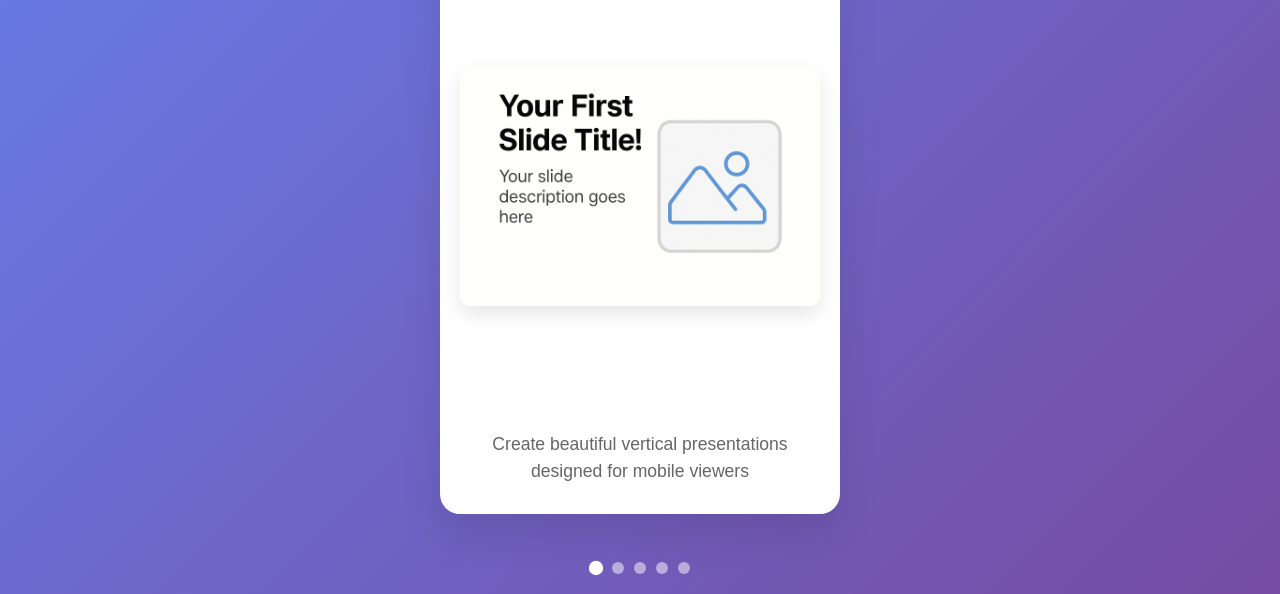
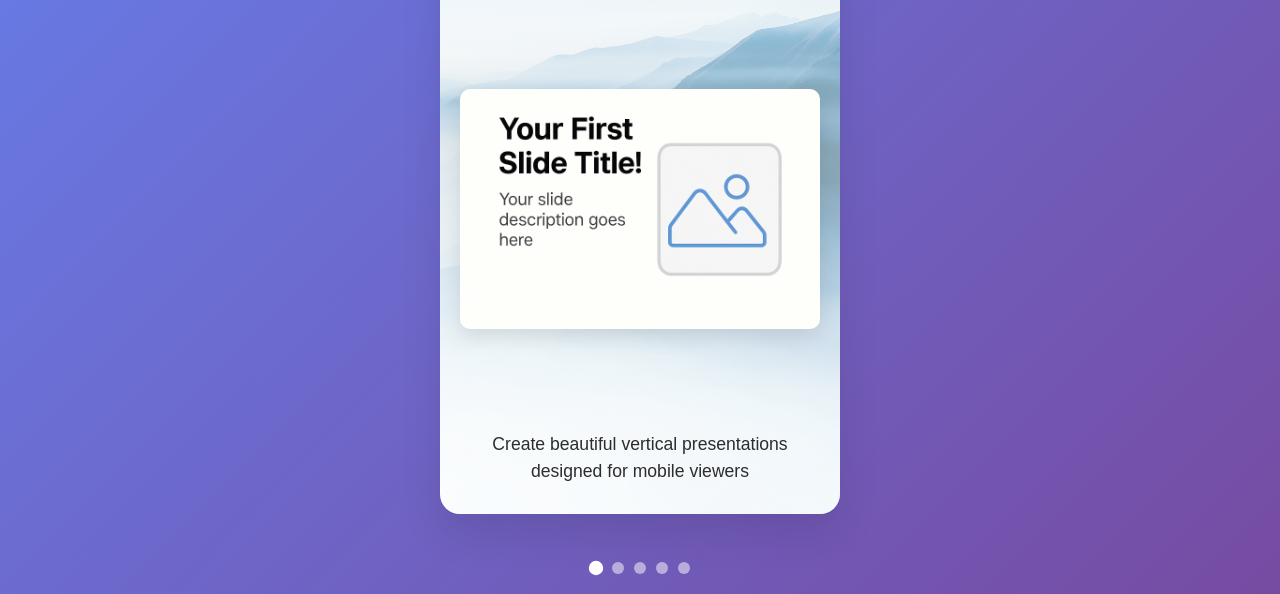
Before and after one commit to ajithraghavan/PhoneSlides, a plain HTML site: page src/index.html in a window 1280 px wide. Shown: the part 206-800 px from the top of the page. Drawn offline with Linux system fonts and the light colour scheme.

Commit message:
Added Background Image Support

```diff
--- a/src/styles.css
+++ b/src/styles.css
@@ -80,6 +80,20 @@ body {
     box-shadow: 0 20px 40px rgba(0, 0, 0, 0.1);
     overflow: hidden;
     transition: transform 0.3s ease;
+    position: relative;
+}
+
+.slide::before {
+    content: '';
+    position: absolute;
+    top: 0;
+    left: 0;
+    right: 0;
+    bottom: 0;
+    background: url('images/bg.jpg') center/cover no-repeat;
+    opacity: 0.5;
+    border-radius: 20px;
+    pointer-events: none;
 }
 
 .slide.active {
@@ -107,10 +121,12 @@ body {
     align-items: center;
     text-align: center;
     cursor: pointer;
+    position: relative;
+    z-index: 1;
 }
 
 .slide-title {
-    font-size: 1.8rem;
+    font-size: 2.0rem;
     font-weight: bold;
     color: #333;
     margin-bottom: 20px;
@@ -137,7 +153,7 @@ body {
 
 .slide-description {
     font-size: 1.1rem;
-    color: #666;
+    color: #2d2d2d;
     line-height: 1.5;
     margin-top: 20px;
     white-space: pre-line;
@@ -155,7 +171,7 @@ body {
     display: flex;
     align-items: center;
     text-align: center;
-    color: #444;
+    color: #2d2d2d;
 }
 
 /* Image-only slide layout */
```
Also changed, not shown: src/images/bg.jpg (added).
